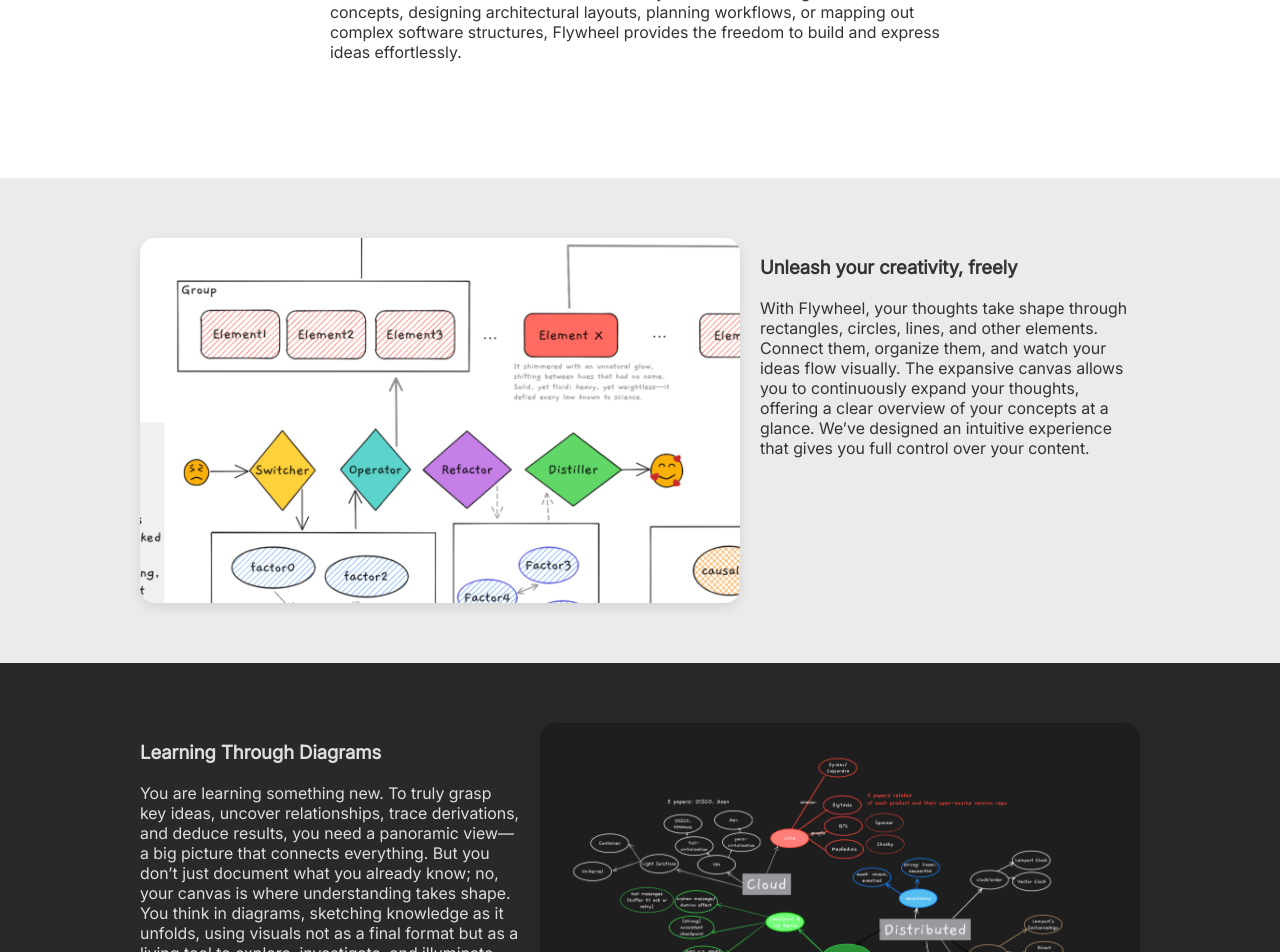
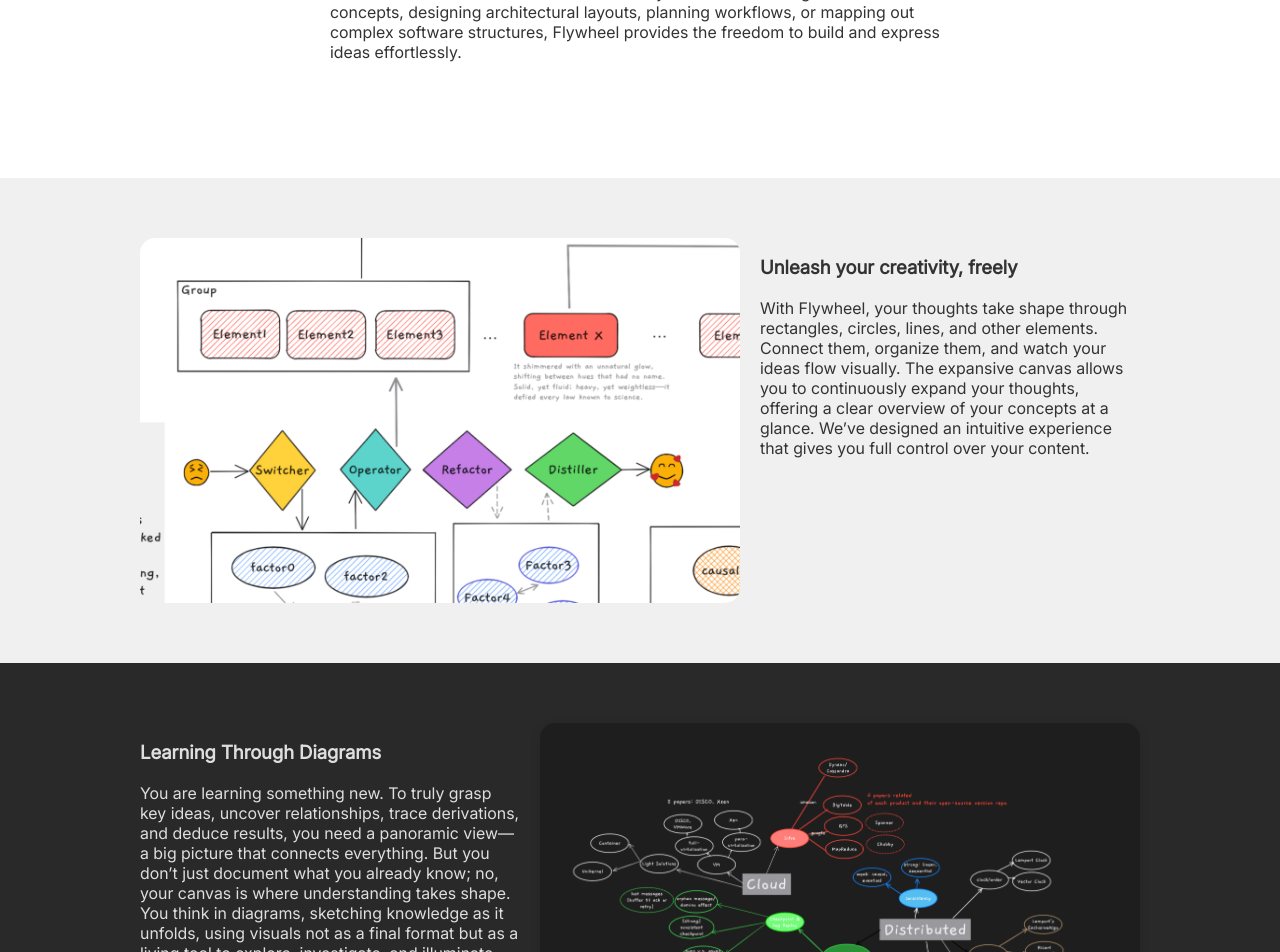
Before and after one commit to flywheelapp/website, a Jekyll site: the page built from index.html, in a window 1280 px wide. Shown: the part 1314-2266 px from the top of the page. Built offline with Jekyll 4.4.1, drawn with Linux system fonts in a browser that asks for light colours.

Commit message:
Refined style

```diff
--- a/index.html
+++ b/index.html
@@ -43,7 +43,7 @@ title: Flywheel - The Unlimited Canvas for Your Ideas
 </section>
 
 <section id="features" class="features">
-  <div class="container" style="background-color: #ebebeb;">
+  <div class="container" style="background-color: #f0f0f0;">
     <div class="feature" style="display: flex; text-align: left;">
       <img src="assets/canvas.png" alt="Canvas" class="feature-screenshot">
       <div>
@@ -52,13 +52,13 @@ title: Flywheel - The Unlimited Canvas for Your Ideas
       </div>
     </div>
   </div>
-  <div class="container" style="background-color: color(srgb 0.12 0.12 0.12 / 0.95); color: rgba(255, 255, 255, 0.847);">
+  <div class="container" style="background-color: #292929; color: rgba(255, 255, 255, 0.847);">
     <div class="feature text-above-image" style="display: flex; text-align: left;">
       <div>
         <h3>Learning Through Diagrams</h3>
         <p>You are learning something new. To truly grasp key ideas, uncover relationships, trace derivations, and deduce results, you need a panoramic view—a big picture that connects everything. But you don’t just document what you already know; no, your canvas is where understanding takes shape. You think in diagrams, sketching knowledge as it unfolds, using visuals not as a final format but as a living tool to explore, investigate, and illuminate new concepts</p>
       </div>
-      <img src="assets/learn.PNG" alt="Learn" class="feature-screenshot">
+      <img src="assets/learn.PNG" alt="Learn" class="feature-screenshot" style="box-shadow: 0px 4px 12px rgba(0, 0, 0, 0.1);">
     </div>
   </div>
   <div class="container" style="background-color: #ebebeb;">
@@ -70,7 +70,7 @@ title: Flywheel - The Unlimited Canvas for Your Ideas
       </div>
     </div>
   </div>
-  <div class="container" style="background-color: #ebebeb;">
+  <div class="container" style="background-color: #292929; color: rgba(255, 255, 255, 0.847);">
     <div class="feature" style="display: flex; text-align: left;">
       <img src="assets/brainstorm.png" alt="Brainstorm" class="feature-screenshot">
       <div>
@@ -118,7 +118,7 @@ title: Flywheel - The Unlimited Canvas for Your Ideas
   .feature img { max-width: 600px; width: 100%; height: auto; }
   .feature { max-width: 1000px; padding: 60px 20px; text-align: center; gap: 20px; }
   .features .container { display: flex; flex-direction: column; align-items: center; flex-wrap: wrap; }
-  .feature-screenshot { border-radius: 15px; box-shadow: 0px 4px 12px rgba(0, 0, 0, 0.1); }
+  .feature-screenshot { border-radius: 15px;}
   .download { background: #1b1b1b; color: white; }
   .footer { background: #111; color: white; padding: 40px 0; font-size: 14px; }
 
```
